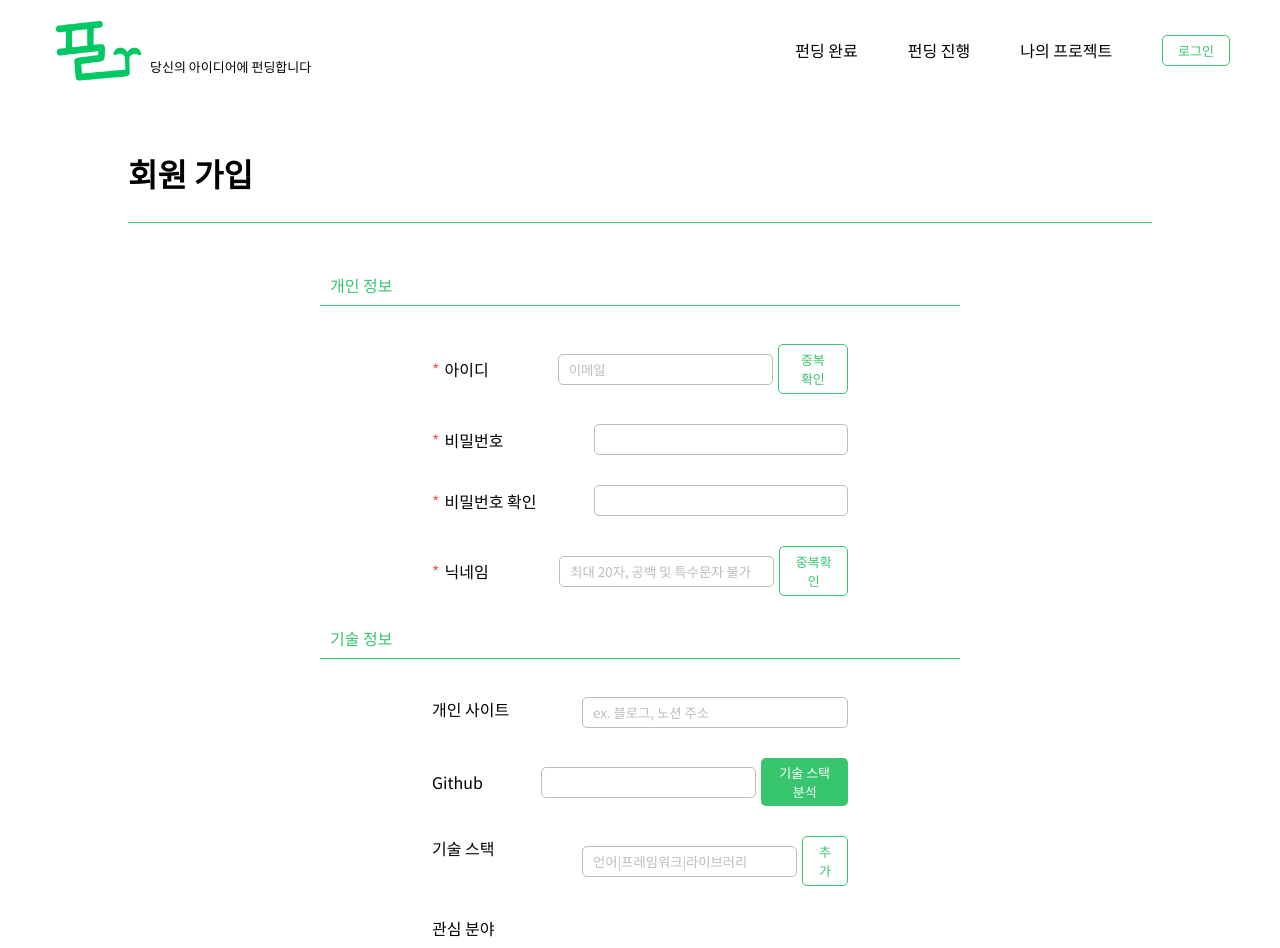
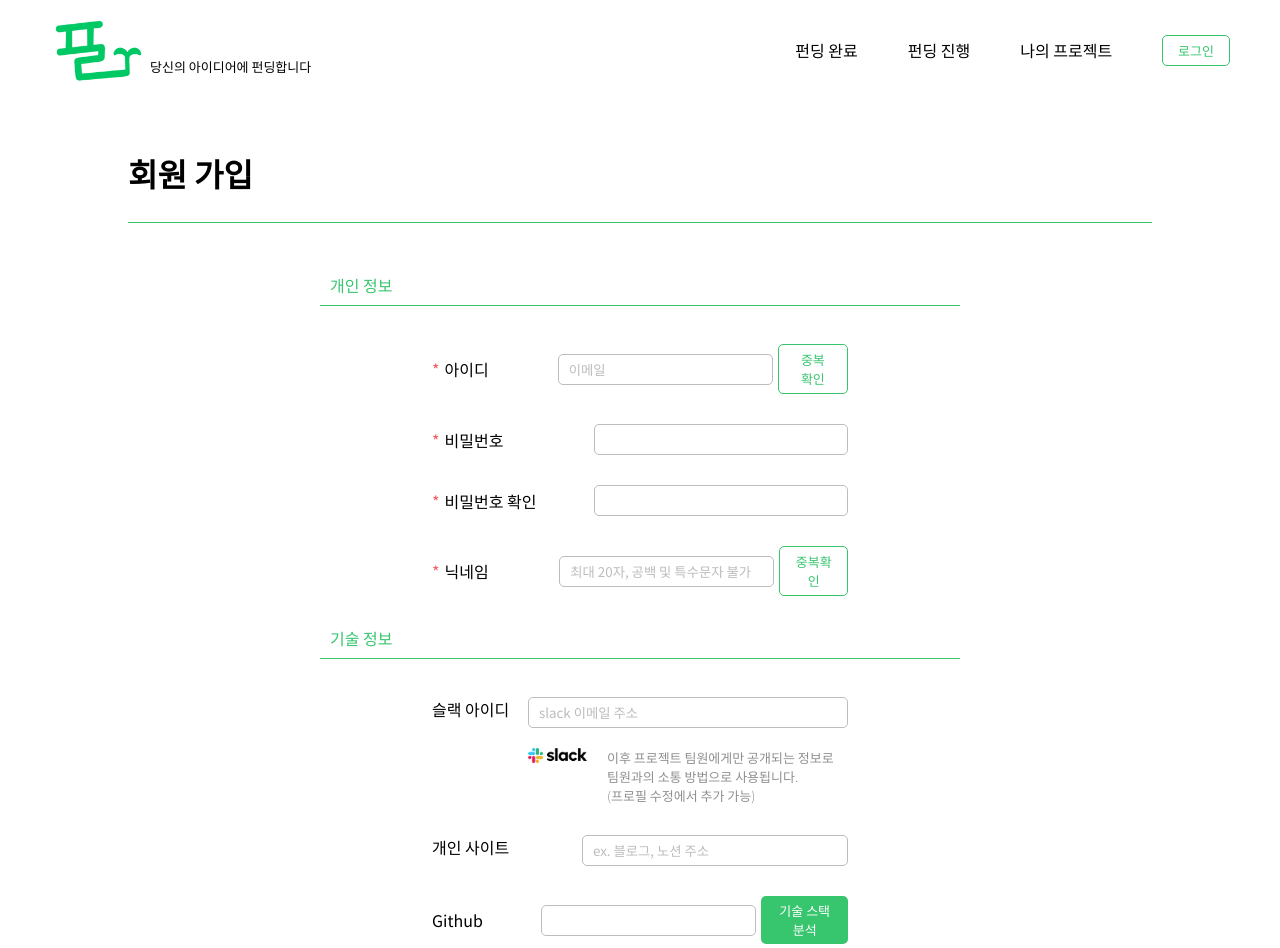
Before and after one commit to PLANDING/Planding-FrontEnd, a React (Create React App) app: page /register in a window 1280 px wide. Shown: the top 948 px of the page. Built offline with nearby package versions, Linux system fonts and the light colour scheme.

Commit message:
feat : get user's slackId & show in myProject profilemodal

```diff
--- a/src/components/Project/ProfileBox.jsx
+++ b/src/components/Project/ProfileBox.jsx
@@ -3,7 +3,7 @@ import userImg from '../../assets/imgs/user.png';
 import { ImgWrapper, ProfileWrapper } from '../common/ProfileBox';
 import ProfileModal from './ProfileModal';
 
-const ProfileBox = ({ profileUrl, userId, slack }) => {
+const ProfileBox = ({ profileUrl, userId, slackId }) => {
   const [isOpen, setIsOpen] = useState(false);
   const onClickProfileHandler = () => {
     setIsOpen(true);
@@ -14,7 +14,7 @@ const ProfileBox = ({ profileUrl, userId, slack }) => {
       <ImgWrapper>
         <img src={profileUrl ? profileUrl : userImg} width="100%" />
       </ImgWrapper>
-      {isOpen && <ProfileModal setIsOpen={setIsOpen} userId={userId} slack={slack} />}
+      {isOpen && <ProfileModal setIsOpen={setIsOpen} userId={userId} slackId={slackId} />}
     </ProfileWrapper>
   );
 };
--- a/src/components/Project/ProfileModal.jsx
+++ b/src/components/Project/ProfileModal.jsx
@@ -6,7 +6,7 @@ import slackImg from '../../assets/imgs/slack_logo.png';
 import { setProfileInfo } from '../../modules/profile';
 import Modal from '../common/Modal';
 
-const ProfileModal = ({ setIsOpen, userId, slack }) => {
+const ProfileModal = ({ setIsOpen, userId, slackId }) => {
   const dispatch = useDispatch();
   const history = useHistory();
 
@@ -22,7 +22,7 @@ const ProfileModal = ({ setIsOpen, userId, slack }) => {
       <Container>
         <Wrapper>
           <img src={slackImg} />
-          <IdSpan>{slack}</IdSpan>
+          <IdSpan>{slackId}</IdSpan>
         </Wrapper>
         <Hr />
         <NavBtn onClick={onClickNavHandler}>프로필 이동</NavBtn>
--- a/src/components/Project/ProjectInfo.jsx
+++ b/src/components/Project/ProjectInfo.jsx
@@ -20,6 +20,7 @@ const ProjectInfo = () => {
           <ProfileBox
             key={index}
             userId={Member.User.id}
+            slackId={Member.User.slackId}
             profileUrl={Member.User.ProfileImg?.url}
           />
         ))}
--- a/src/components/Register/SkillInfo.jsx
+++ b/src/components/Register/SkillInfo.jsx
@@ -1,4 +1,5 @@
 import React from 'react';
+
 import { useDispatch, useSelector } from 'react-redux';
 import styled from 'styled-components';
 import { setRegsiterInfo } from '../../modules/register';
@@ -7,7 +8,7 @@ import { Flex } from '../common/Flex';
 import InterestForm from '../common/InterestForm';
 import SkillForm from '../common/SkillForm';
 import GithubForm from './GithubForm';
-
+import slackLogo from '../../assets/imgs/slack_logo.png';
 const SkillInfo = () => {
   const { registerInfo } = useSelector((state) => state.register);
   const dispatch = useDispatch();
@@ -25,6 +26,28 @@ const SkillInfo = () => {
         <hr />
       </Devider>
       <InfoWrapper className="col-container">
+        <Flex gap="20px">
+          <FieldWrapper dir="row">
+            <Label>슬랙 아이디</Label>
+            <Flex dir="column" gap="20px" width="70%">
+              <input
+                type="email"
+                name="slackId"
+                value={registerInfo.slackId}
+                placeholder="slack 이메일 주소"
+                onChange={onChangeInfoHandler}
+              />
+              <Flex dir="row" gap="20px">
+                <img src={slackLogo} height="15px" />
+                <Span>
+                  이후 프로젝트 팀원에게만 공개되는 정보로 팀원과의 소통 방법으로 사용됩니다.
+                  <br />
+                  (프로필 수정에서 추가 가능)
+                </Span>
+              </Flex>
+            </Flex>
+          </FieldWrapper>
+        </Flex>
         <FieldWrapper dir="row">
           <Label>개인 사이트</Label>
           <input
@@ -60,3 +83,8 @@ export const FieldWrapper = styled(Flex)`
     }
     `}
 `;
+const Span = styled.span`
+  font-size: small;
+  color: #00000070;
+  font-weight: lighter;
+`;
```
